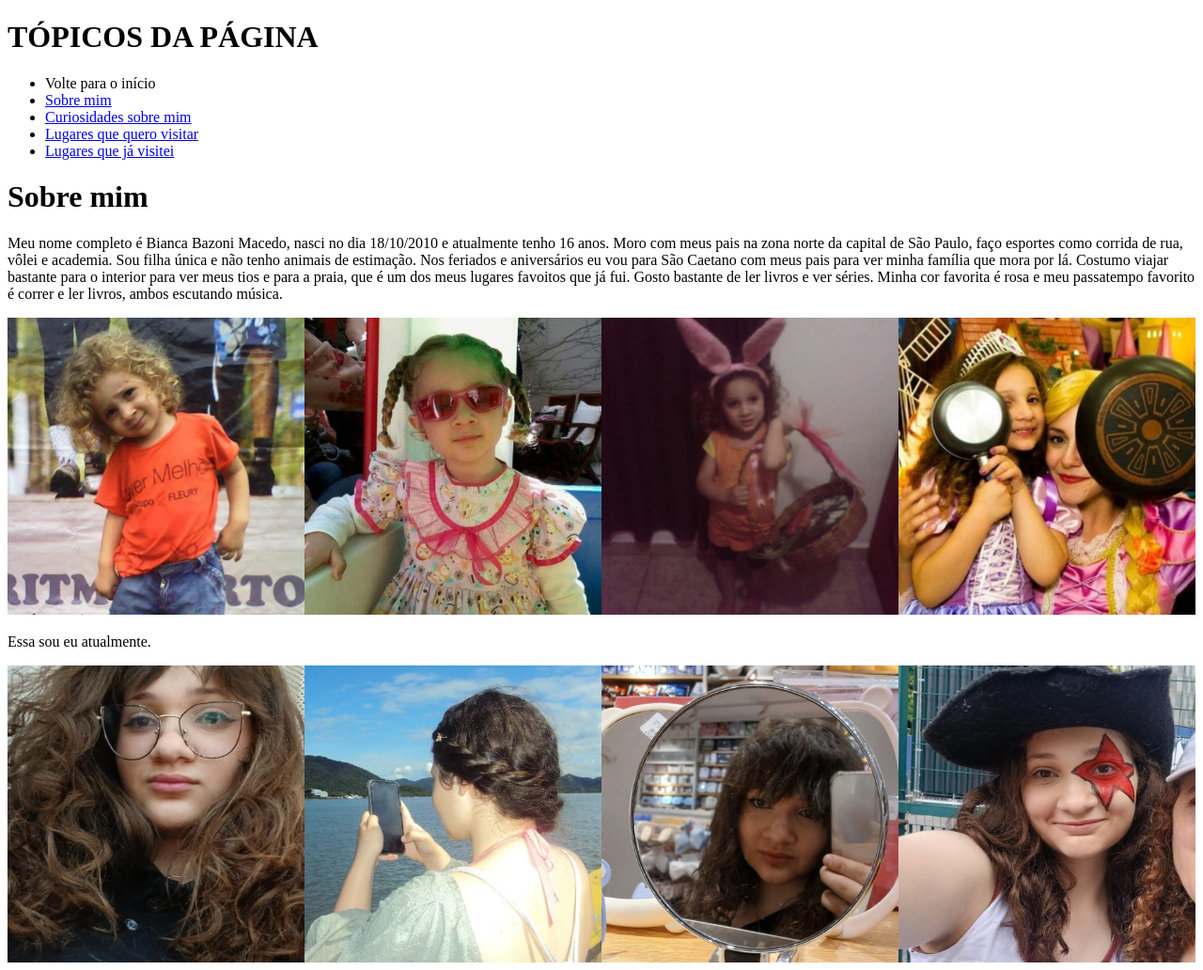
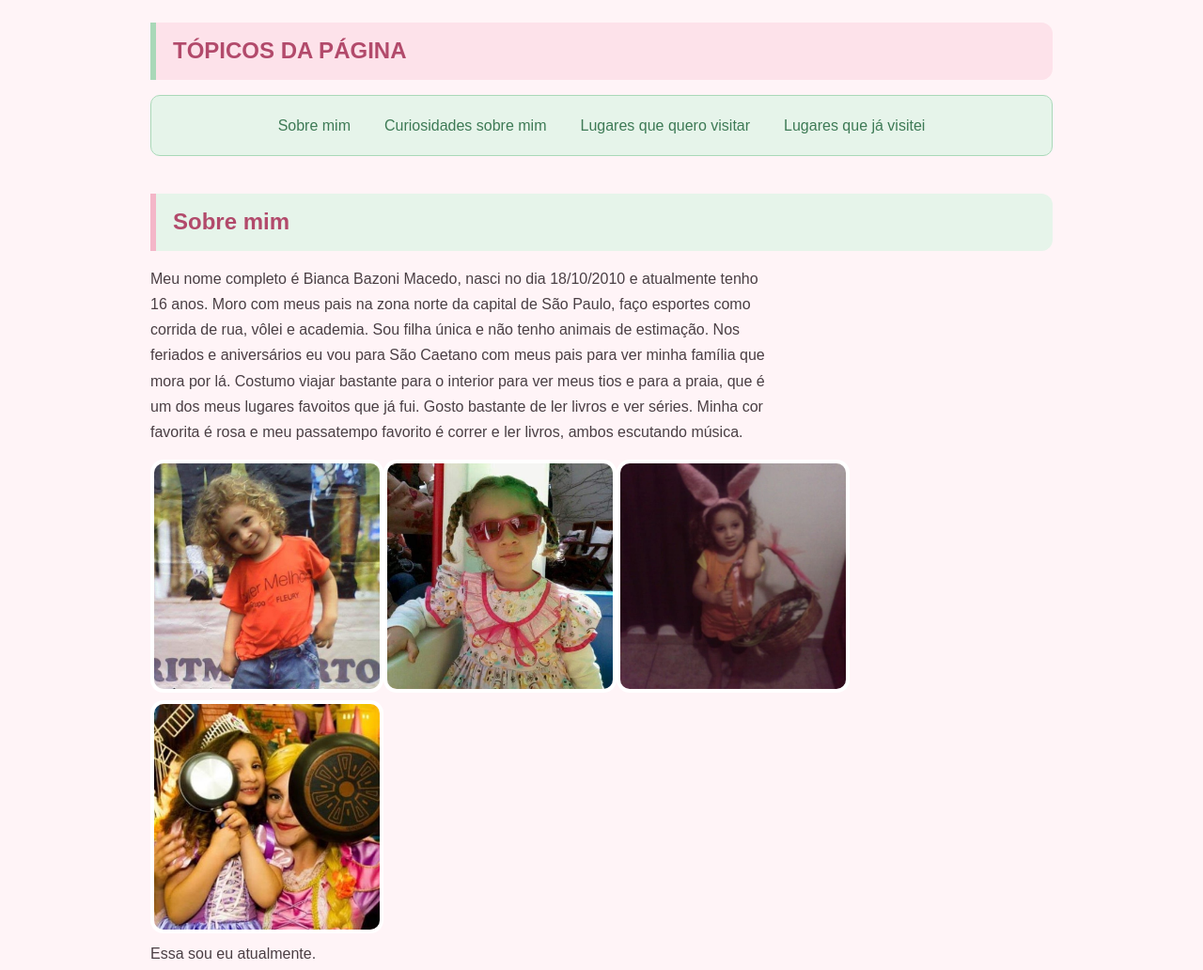
Before and after one commit to isabellaomena/OsBobocas, a plain HTML site: page Bianca Bazoni.html in a window 1280 px wide. Shown: the top 1032 px of the page at 94% size. Drawn offline with Linux system fonts and the light colour scheme.

Commit message:
feat: css e navbar adicionadas

```diff
--- a/Bianca Bazoni.html
+++ b/Bianca Bazoni.html
@@ -5,23 +5,140 @@
     <meta name="viewport" content="width=device-width, initial-scale=1.0">
     <title>Bianca Bazoni</title>
     <link rel="icon" type="image/x-icon" href="Bianca_favicon.png">
+</head>
+<style>
+:root {
+    --rosa-fundo: #fff4f7;
+    --rosa-claro: #fde2ea;
+    --rosa-medio: #f4b6c8;
+    --rosa-escuro: #b24a6b;
+    --verde-fundo: #e6f4ea;
+    --verde-medio: #a9d8b8;
+    --verde-escuro: #3d7a55;
+    --texto: #4a3f44;
+}
+html {
+    scroll-behavior: smooth;
+    scroll-padding-top: 80px;
+}
+body {
+    max-width: 960px;
+    margin: 0 auto;
+    padding: 24px 20px 48px;
+    background-color: var(--rosa-fundo);
+    color: var(--texto);
+    font-family: Arial, sans-serif;
+    font-size: 1rem;
+    line-height: 1.7;
+}
+h1 {
+    margin: 40px 0 16px;
+    padding: 10px 18px;
+    background-color: var(--verde-fundo);
+    color: var(--rosa-escuro);
+    font-size: 1.5rem;
+    font-weight: 600;
+    border-left: 6px solid var(--rosa-medio);
+    border-radius: 0 12px 12px 0;
+}
+h1#topo {
+    margin-top: 0;
+    background-color: var(--rosa-claro);
+    border-left-color: var(--verde-medio);
+}
+nav {
+    position: sticky;
+    top: 0;
+    background-color: var(--verde-fundo);
+    padding: 12px;
+    border-radius: 10px;
+    border: 1px solid var(--verde-medio);
+    z-index: 10;
+}
+nav ul {
+    display: flex;
+    justify-content: center;
+    flex-wrap: wrap;
+    gap: 12px;
+    list-style: none;
+    margin: 0;
+    padding: 0;
+}
+nav li {
+    margin: 0;
+}
+nav a {
+    display: block;
+    padding: 6px 12px;
+    color: var(--verde-escuro);
+    text-decoration: none;
+    border-radius: 6px;
+}
+nav a:hover {
+    background-color: var(--rosa-claro);
+    color: var(--rosa-escuro);
+}
+p {
+    max-width: 75ch;
+    margin: 0 0 16px;
+}
+p:has(> a > img) {
+    max-width: none;
+    margin-bottom: 0;
+}
+ul, ol {
+    padding-left: 28px;
+}
+li {
+    margin-bottom: 8px;
+}
+li::marker {
+    color: var(--rosa-medio);
+}
+a {
+    color: var(--verde-escuro);
+    text-decoration: underline;
+    text-decoration-color: var(--verde-medio);
+    text-underline-offset: 3px;
+}
+a:hover {
+    color: var(--rosa-escuro);
+}
+img {
+    height: auto;
+    border: 4px solid #fff;
+    border-radius: 14px;
+}
+@media (max-width: 600px) {
+    body {
+        padding: 16px 12px 32px;
+    }
+    h1 {
+        font-size: 1.25rem;
+    }
+    nav ul {
+        flex-direction: column;
+        align-items: center;
+    }
+}
+</style>
+<body>
 
-</head>
-<body>
     <h1 id="topo">TÓPICOS DA PÁGINA</h1>
-    <ul>
-        <li>Volte para o início</li>
-        <li><a href='#sobremim'>Sobre mim</a></li>
-        <li><a href='#curiosidades'>Curiosidades sobre mim</a></li>
-        <li><a href='#visitar'>Lugares que quero visitar</a></li>
-        <li><a href='#visitei'>Lugares que já visitei</a></li>
-    </ul>
+    <nav>
+        <ul>
+            <li><a href="#sobremim">Sobre mim</a></li>
+            <li><a href="#curiosidades">Curiosidades sobre mim</a></li>
+            <li><a href="#visitar">Lugares que quero visitar</a></li>
+            <li><a href="#visitei">Lugares que já visitei</a></li>
+        </ul>
+    </nav>
 
     <h1 id="sobremim">Sobre mim</h1>
     <p>Meu nome completo é Bianca Bazoni Macedo, nasci no dia 18/10/2010 e atualmente tenho 16 anos. Moro com meus pais na zona norte da capital de São Paulo, faço esportes como corrida de rua, vôlei e academia. Sou filha única e não tenho animais de estimação. Nos feriados e aniversários eu vou para São Caetano com meus pais para ver minha família que mora por lá. Costumo viajar bastante para o interior para ver meus tios e para a praia, que é um dos meus lugares favoitos que já fui. Gosto bastante de ler livros e ver séries. Minha cor favorita é rosa e meu passatempo favorito é correr e ler livros, ambos escutando música.</p>
-    <img src="images/eularanja.jpeg" alt="images/eularanja.jpeg" width="25%"><img src="images/eunodrip.jpeg" alt="images/eunodrip.jpeg" width="25%"><img src="images/eucoelha.jpeg" alt="images/eucoelha.jpeg" width="25%"><img src="images/eurapunzel.jpeg" alt="images/eurapunzel.jpeg" width="25%">
+    <div class="fotos"><img src="images/eularanja.jpeg" alt="images/eularanja.jpeg" width="25%"><img src="images/eunodrip.jpeg" alt="images/eunodrip.jpeg" width="25%"><img src="images/eucoelha.jpeg" alt="images/eucoelha.jpeg" width="25%"><img src="images/eurapunzel.jpeg" alt="images/eurapunzel.jpeg" width="25%"></div>
     <p>Essa sou eu atualmente.</p>
-    <img src="images/eu3.jpeg" alt="images/eu1.jpeg" width="25%"><img src="images/eu2.jpeg" alt="images/eu1.jpeg" width="25%"><img src="images/eu1.jpeg" alt="images/eu1.jpeg" width="25%"><img src="images/eujao.jpeg" alt="images/eujao.jpeg" width="25%">
+    <div class="fotos"><img src="images/eu3.jpeg" alt="images/eu1.jpeg" width="25%"><img src="images/eu2.jpeg" alt="images/eu1.jpeg" width="25%"><img src="images/eu1.jpeg" alt="images/eu1.jpeg" width="25%"><img src="images/eujao.jpeg" alt="images/eujao.jpeg" width="25%"></div>
 
     <h1 id="curiosidades">Curiosidades sobre mim</h1>
     <ul>
@@ -63,12 +180,12 @@
 
     <h1 id="visitar">Lugares que quero visitar</h1>
     <p>Alguns dos lugares que eu desejo visitar são: (Clique nas fotos para ver seu perfil na wikipedia!)</p>
-    <p><a href="https://pt.wikipedia.org/wiki/Paris"><img src="images/Paris.jpeg" alt="images/Paris.jpeg" width="25%"></a><a href="https://pt.wikipedia.org/wiki/Nice"><img src="images/Nice.jpeg" alt="images/Nice.jpeg" width="25%"></a><a href="https://pt.wikipedia.org/wiki/Lyon"><img src="images/Lyon.jpeg" alt="images/Lyon.jpeg" width="25%"></a><a href="https://pt.wikipedia.org/wiki/Roma"><img src="images/Roma.jpeg" alt="images/Roma.jpeg" width="25%"></a></p>
+    <div class="fotos"><p><a href="https://pt.wikipedia.org/wiki/Paris"><img src="images/Paris.jpeg" alt="images/Paris.jpeg" width="25%"></a><a href="https://pt.wikipedia.org/wiki/Nice"><img src="images/Nice.jpeg" alt="images/Nice.jpeg" width="25%"></a><a href="https://pt.wikipedia.org/wiki/Lyon"><img src="images/Lyon.jpeg" alt="images/Lyon.jpeg" width="25%"></a><a href="https://pt.wikipedia.org/wiki/Roma"><img src="images/Roma.jpeg" alt="images/Roma.jpeg" width="25%"></a></p>
     <p><a href="https://pt.wikipedia.org/wiki/Verona"><img src="images/Verona.jpeg" alt="images/Verona.jpeg" width="25%"></a><a href="https://pt.wikipedia.org/wiki/%C3%8Dtaca"><img src="images/Itaca.jpeg" alt="images/Itaca.jpeg" width="25%"></a><a href="https://pt.wikipedia.org/wiki/Atenas"><img src="images/Atenas.jpeg" alt="images/Atenas.jpeg" width="25%"></a><a href="https://pt.wikipedia.org/wiki/Esc%C3%B3pelos"><img src="images/Escopelos.jpeg" alt="images/Escopelos.jpeg" width="25%"></a></p>
-
+    </div>
     <h1 id="visitei"> Lugares que visitei</h1>
     <p>Nunca saí do estado de São Paulo, mas alguns lugares que visitei no estado e que me encantei foram: (Clique nas fotos para ver seu perfil na wikipedia!)</p>
-    <p><a href="https://pt.wikipedia.org/wiki/Aparecida_(S%C3%A3o_Paulo)"><img src="images/Aparecida.jpeg" alt="images/Aparecida.jpeg" width="20%"></a><a href="https://pt.wikipedia.org/wiki/Barretos"><img src="images/Barretos.jpeg" alt="images/Barretos.jpeg" width="20%"></a><a href="https://pt.wikipedia.org/wiki/Bertioga"><img src="images/Bertioga.jpeg" alt="images/Bertioga.jpeg" width="20%"></a><a href="https://pt.wikipedia.org/wiki/Praia_Grande_(S%C3%A3o_Paulo)"><img src="images/Praia Grande.jpeg" alt="images/Praia Grande.jpeg" width="20%"></a><a href="https://pt.wikipedia.org/wiki/Vila_da_Prainha_Branca"><img src="images/PraiaBranca.jpeg" alt="images/PraiaBranca.jpeg" width="20%"></a></p>
+    <div class="fotos"><p><a href="https://pt.wikipedia.org/wiki/Aparecida_(S%C3%A3o_Paulo)"><img src="images/Aparecida.jpeg" alt="images/Aparecida.jpeg" width="20%"></a><a href="https://pt.wikipedia.org/wiki/Barretos"><img src="images/Barretos.jpeg" alt="images/Barretos.jpeg" width="20%"></a><a href="https://pt.wikipedia.org/wiki/Bertioga"><img src="images/Bertioga.jpeg" alt="images/Bertioga.jpeg" width="20%"></a><a href="https://pt.wikipedia.org/wiki/Praia_Grande_(S%C3%A3o_Paulo)"><img src="images/Praia Grande.jpeg" alt="images/Praia Grande.jpeg" width="20%"></a><a href="https://pt.wikipedia.org/wiki/Vila_da_Prainha_Branca"><img src="images/PraiaBranca.jpeg" alt="images/PraiaBranca.jpeg" width="20%"></a></p></div>
 
         <p><a href='#topo'>Volte ao topo da página!</a></p>
     </ul>
```
